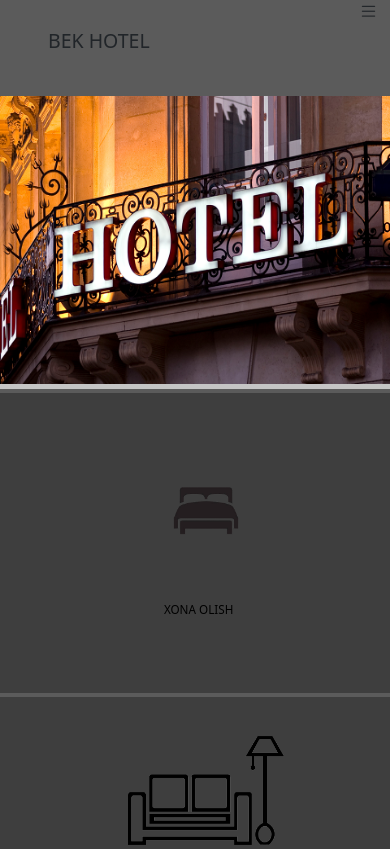
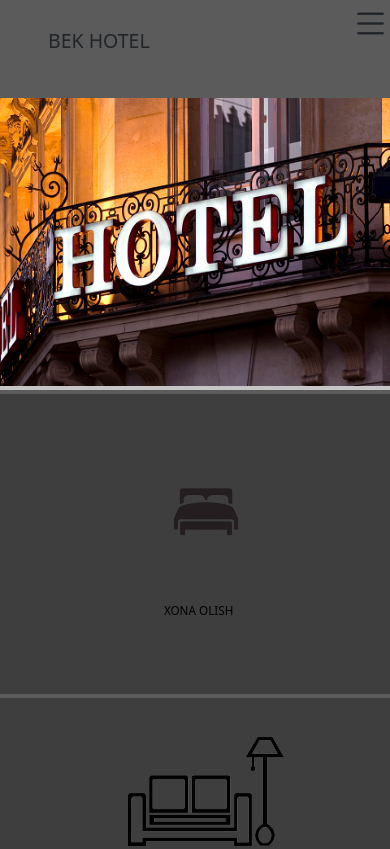
Before and after one commit to SamandarTurgunboyev/bek-hotel, a plain HTML site: page index.html in a window 390 px wide. Shown: the top 849 px of the page. Drawn offline with nearby package versions, Linux system fonts and the light colour scheme.

Commit message:
initial commit

```diff
--- a/about/style.css
+++ b/about/style.css
@@ -80,11 +80,15 @@ body{
 .lo{
     margin-top: 2vw;
 }
+.menui{
+    width: 20vw;
+    height: 25vw;
+}
 .menu{
-    width: 8vw;
-    height: 8vw;
-    font-size: 6vw;
+    font-size: 10vw;
     margin-top: 0vw;
+    width: 10vw;
+    height: 15vw;
     margin-left: 10vw;
     position: absolute;
     z-index: 1;
@@ -100,30 +104,13 @@ body{
     background-color: rgb(62, 62, 62);
 }
 .an{
-    margin-top: 10vw;
+    margin-top: 18vw;
 }
 .an2{
     margin-top: 2vw;
 }
 .an3{
     margin-top: 2vw;
-}
-.qatum{
-    min-height: 20vw;
-}
-.text{
-    margin-top: 8vw;
-}
-.qat{
-    font-size: 3vw;
-    text-align: center;
-}
-.qatimg{
-    width: 49vw;
-    height: 25vw;
-}
-.qatimg2{
-    height: 30vw;
 }
 @media only screen and (max-width: 576px){
     .name{
@@ -133,12 +120,6 @@ body{
     }
     .nameh{
         font-size: 5vw;
-    }
-    .menui{
-        width: 21vw;
-    }
-    .menu{
-        margin-left: 14vw;
     }
 }
 @media only screen and (max-width: 992px){
@@ -157,16 +138,8 @@ body{
     .local{
         margin-left: 45vw;
     }
-    .menui{
-        width: 6vw;
-        height: 9vw;
-        margin-left: 12vw;
-    }
     .menu{
-        margin-left: 0vw;
-        height: 8vw;
-        width: 5vw;
-        font-size: 5vw;
+        display: block;
     }
     #menyu{
         display: none;
--- a/style.css
+++ b/style.css
@@ -80,11 +80,15 @@ body{
 .lo{
     margin-top: 2vw;
 }
+.menui{
+    width: 20vw;
+    height: 25vw;
+}
 .menu{
-    width: 8vw;
-    height: 8vw;
-    font-size: 6vw;
+    font-size: 10vw;
     margin-top: 0vw;
+    width: 10vw;
+    height: 15vw;
     margin-left: 10vw;
     position: absolute;
     z-index: 1;
@@ -100,7 +104,7 @@ body{
     background-color: rgb(62, 62, 62);
 }
 .an{
-    margin-top: 10vw;
+    margin-top: 18vw;
 }
 .an2{
     margin-top: 2vw;
@@ -115,17 +119,6 @@ body{
         min-height: 2vw;
     }
     .nameh{
-        font-size: 5vw;
-    }
-    .menui{
-        width: 6vw;
-        height: 9vw;
-        margin-left: 12vw;
-    }
-    .menu{
-        margin-left: 0vw;
-        height: 8vw;
-        width: 5vw;
         font-size: 5vw;
     }
 }
```
